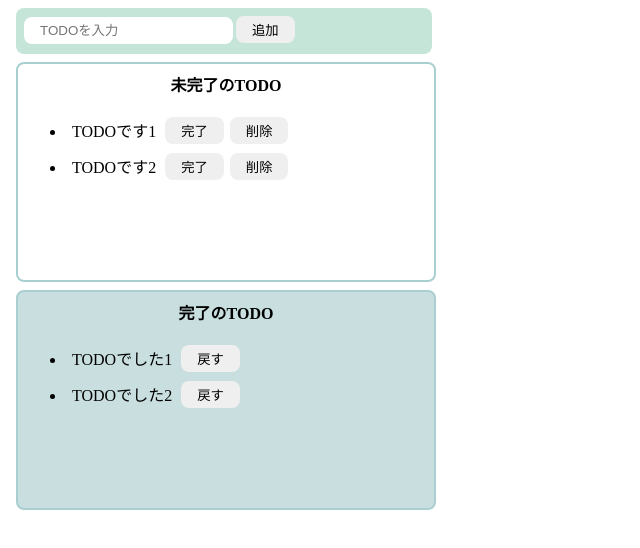
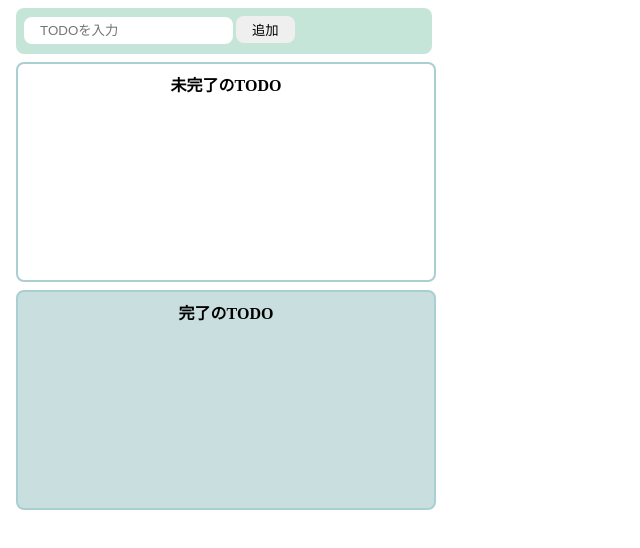
Before and after one commit to yamato0142/TodoApp-React, a React (Create React App) app: page / in a window 1280 px wide. Shown: the top 548 px of the page, without its empty margins (0-640 px from the left). Built offline with nearby package versions, Linux system fonts and the light colour scheme.

Commit message:
初期TODOを削除

```diff
--- a/src/components/Todo/TodoApp.jsx
+++ b/src/components/Todo/TodoApp.jsx
@@ -5,16 +5,8 @@ import {InputTodo} from "./InputTodo";
 
 export const TodoApp = () => {
     const [todoText, setTodoText] = useState("");
-
-    const [incompleteTodos, setIncompleteTodos] = useState([
-        "TODOです1",
-        "TODOです2",
-    ]);
-
-    const [completeTodos, setcompleteTodos] = useState([
-        "TODOでした1",
-        "TODOでした2",
-    ]);
+    const [incompleteTodos, setIncompleteTodos] = useState([]);
+    const [completeTodos, setcompleteTodos] = useState([]);
 
     const onChangeTodoText = (event) => {
         setTodoText(event.target.value);
```
